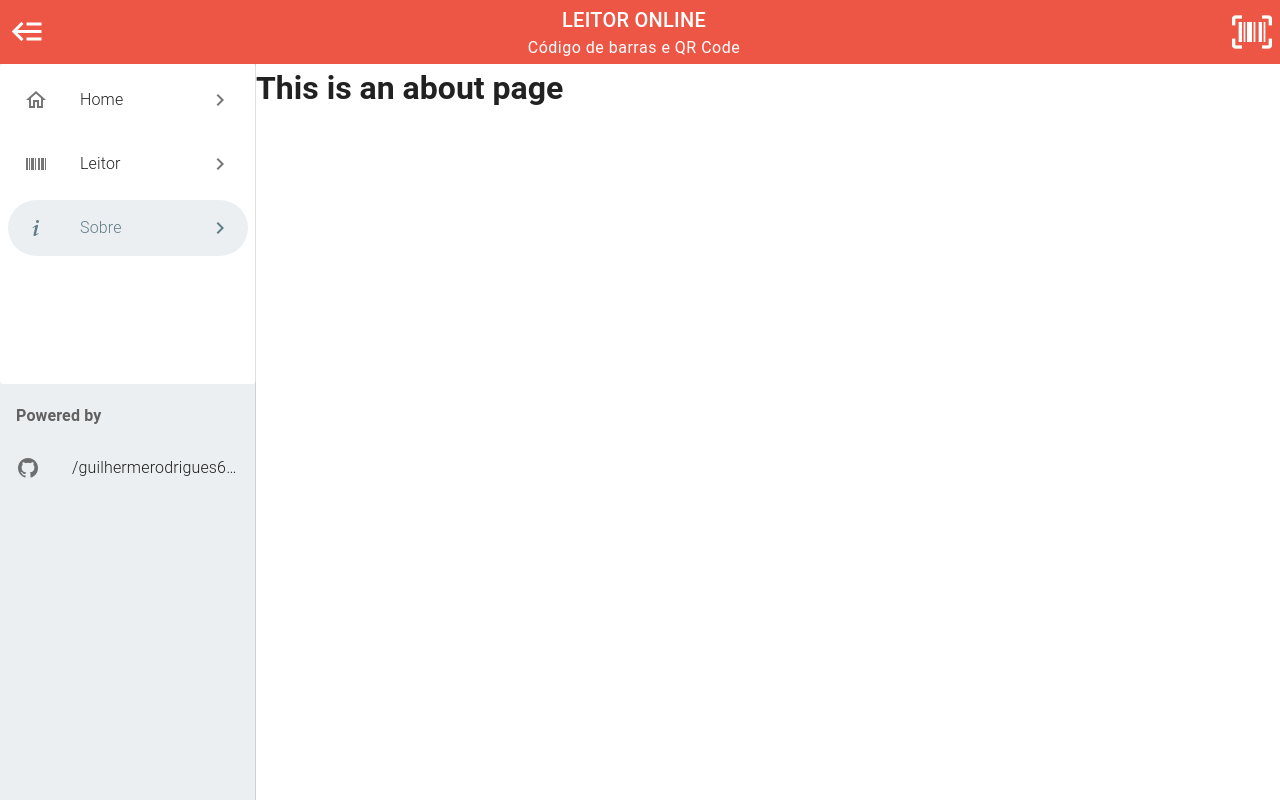
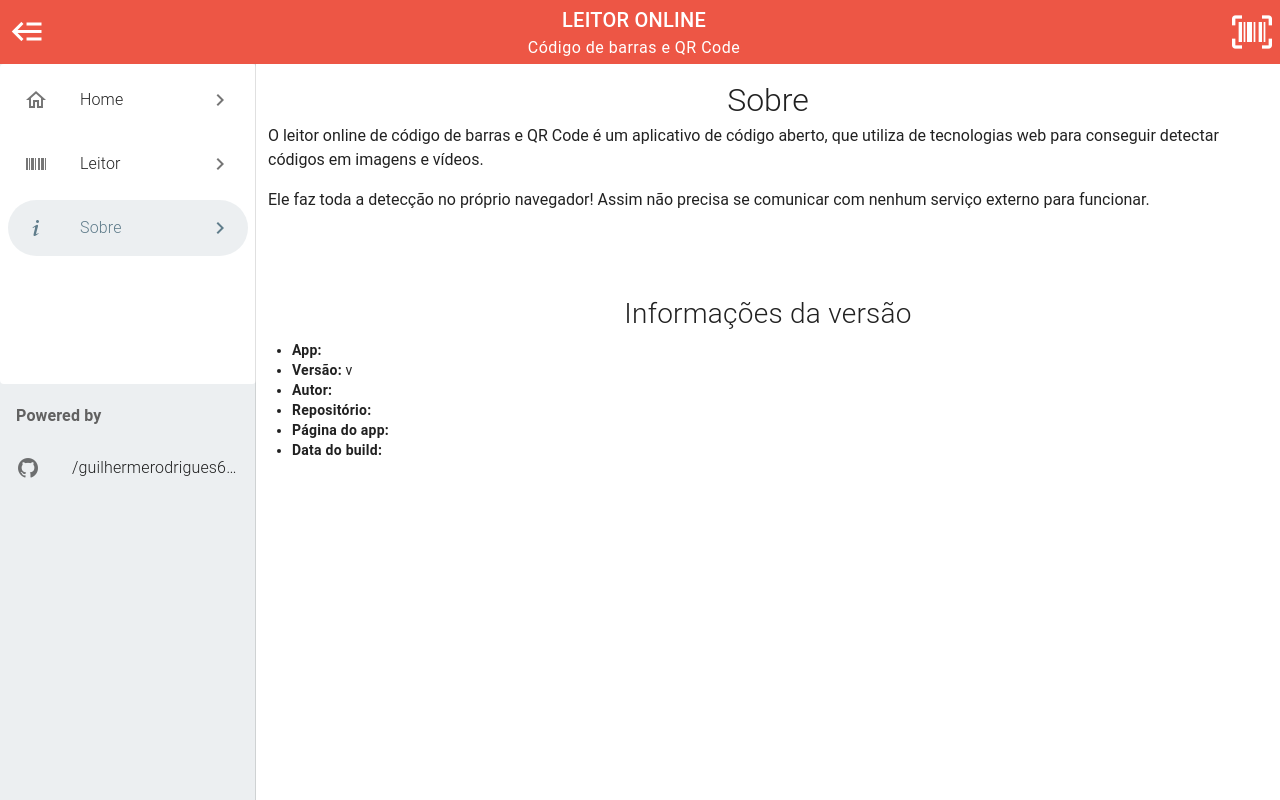
Before and after one commit to guilhermerodrigues680/online-barcode-and-qrcode-reader, a Vue app: page /about in a window 1280 px wide. Built offline with nearby package versions, Linux system fonts and the light colour scheme; a small style sheet from the web is missing.

Commit message:
Implementada página Sobre (ABOUT)

```diff
--- a/package.json
+++ b/package.json
@@ -2,6 +2,9 @@
   "name": "online-barcode-and-qrcode-reader",
   "version": "0.1.0",
   "private": true,
+  "author": "Guilherme Rodrigues <guilhermerodrigues680@gmail.com> (https://github.com/guilhermerodrigues680)",
+  "homepage": "https://barcode.guilhermeonline.com.br",
+  "repository": "github:guilhermerodrigues680/online-barcode-and-qrcode-reader",
   "scripts": {
     "serve": "vue-cli-service serve",
     "build": "vue-cli-service build",
--- a/src/views/About.vue
+++ b/src/views/About.vue
@@ -1,5 +1,109 @@
 <template>
-  <div class="about">
-    <h1>This is an about page</h1>
-  </div>
+  <v-container>
+    <v-row>
+      <v-col>
+        <h1 class="font-weight-light text-center">
+          Sobre
+        </h1>
+        <p>
+          O leitor online de código de barras e QR Code é um aplicativo de código aberto,
+          que utiliza de tecnologias web para conseguir detectar códigos em imagens e vídeos.
+        </p>
+        <p>
+          Ele faz toda a detecção no próprio navegador! Assim não precisa se comunicar com nenhum
+          serviço externo para funcionar.
+        </p>
+      </v-col>
+    </v-row>
+    <v-row class="mt-16">
+      <v-col class="text-body-2">
+        <h1 class="font-weight-light text-center">
+          Informações da versão
+        </h1>
+
+        <ul class="py-4">
+          <li>
+            <span class="font-weight-bold">
+              App:
+            </span>
+            {{name}}
+          </li>
+          <li>
+            <span class="font-weight-bold">
+              Versão:
+            </span>
+            v{{version}}
+          </li>
+          <li>
+            <span class="font-weight-bold">
+              Autor:
+            </span>
+            {{author}}
+          </li>
+          <li>
+            <span class="font-weight-bold">
+              Repositório:
+            </span>
+            <a :href="repository" target="_blank">{{repository}}</a>
+          </li>
+          <li>
+            <span class="font-weight-bold">
+              Página do app:
+            </span>
+            <a :href="homepage" target="_blank">{{homepage}}</a>
+          </li>
+          <li>
+            <span class="font-weight-bold">
+              Data do build:
+            </span>
+            {{buildDate}}
+          </li>
+        </ul>
+      </v-col>
+    </v-row>
+  </v-container>
 </template>
+
+<script>
+export default {
+  name: 'About',
+
+  data: () => ({
+    name: process.env.VUE_APP_NAME,
+    version: process.env.VUE_APP_VERSION,
+    // author: process.env.VUE_APP_AUTHOR,
+    homepage: process.env.VUE_APP_HOMEPAGE,
+    // repository: process.env.VUE_APP_REPOSITORY,
+    // buildDate: process.env.VUE_APP_BUILD_DATE,
+  }),
+
+  computed: {
+    author: function () {
+      const authorEnv = process.env.VUE_APP_AUTHOR;
+      if (!authorEnv) {
+        return '';
+      }
+      const regex = /(.*) <.*/;
+      if (regex.test(authorEnv)) {
+        return authorEnv.match(regex)[1]
+      } else {
+        return ''
+      }
+    },
+    repository: function () {
+      const repoEnv = process.env.VUE_APP_REPOSITORY;
+      if (!repoEnv) {
+        return '';
+      }
+      return repoEnv.replaceAll("github:", "https://github.com/");
+    },
+    buildDate: function () {
+      const buildDateEnv = process.env.VUE_APP_BUILD_DATE;
+      if (!buildDateEnv) {
+        return '';
+      }
+      return new Date(buildDateEnv).toLocaleString();
+    }
+  }
+}
+</script>
--- a/vue.config.js
+++ b/vue.config.js
@@ -1,4 +1,13 @@
 const fs = require('fs');
+
+// computed env vars
+const pkgJson = require('./package.json');
+process.env.VUE_APP_NAME = pkgJson.name;
+process.env.VUE_APP_VERSION = pkgJson.version;
+process.env.VUE_APP_AUTHOR = pkgJson.author;
+process.env.VUE_APP_HOMEPAGE = pkgJson.homepage;
+process.env.VUE_APP_REPOSITORY = pkgJson.repository;
+process.env.VUE_APP_BUILD_DATE = new Date().toISOString();
 
 module.exports = {
   lintOnSave: false,
```
